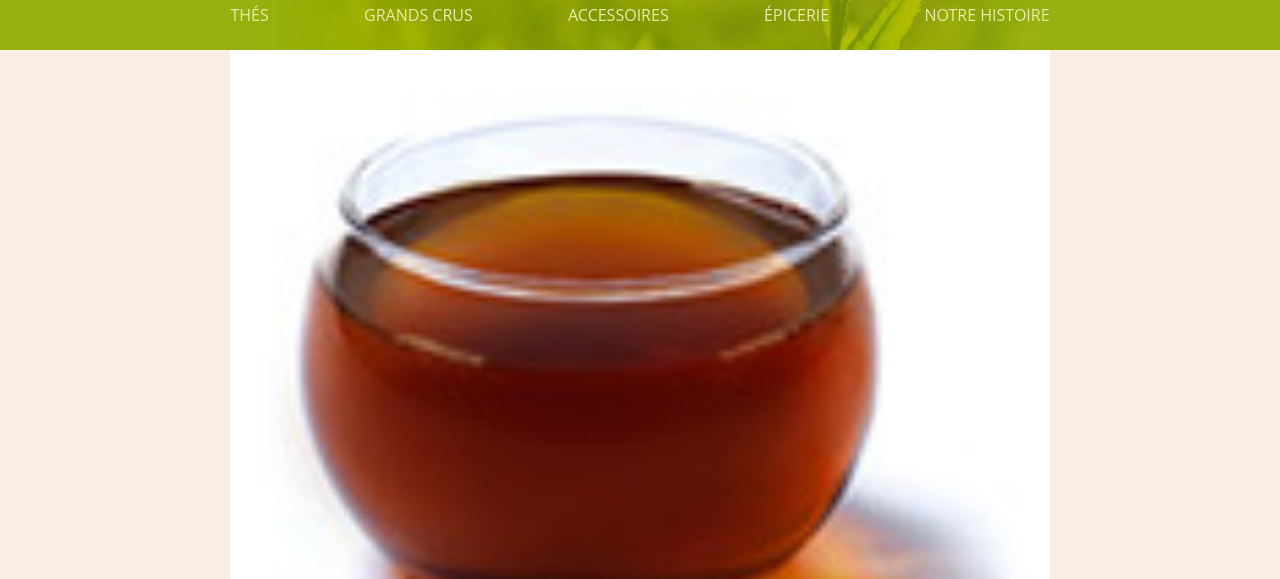
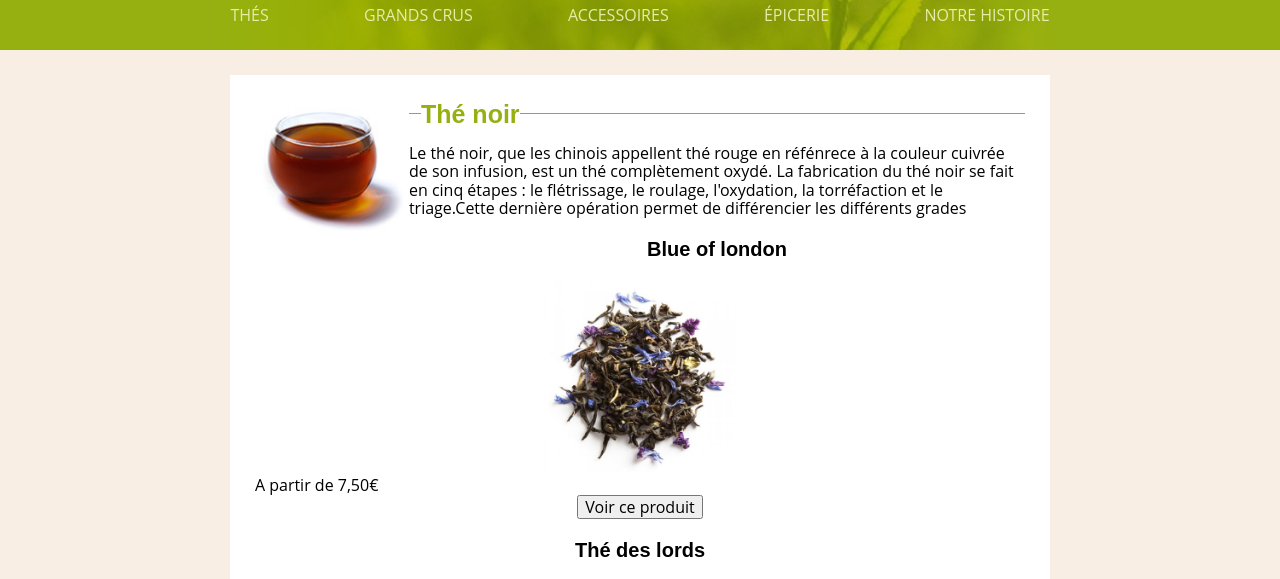
Before and after one commit to AhmadGhlm/Exercice_CupOfTea, a plain HTML site: page listing.html in a window 1280 px wide. Shown: the part 195-774 px from the top of the page. Drawn offline with Linux system fonts and the light colour scheme; a web font is replaced by a local one.

Commit message:
add main section and float for image

```diff
--- a/css/style.css
+++ b/css/style.css
@@ -188,6 +188,49 @@ main article .saveur {
   color: #d4d4d4;
 }
 
+/* MAIN (Listing page) */
+
+main #list {
+  margin: 3% 0;
+  padding: 3%;
+  display: flex;
+  flex-direction: column;
+  justify-content: space-around;
+  background-color: #ffffff;
+  text-align: center;
+}
+
+.tea fieldset {
+  margin: 0;
+  text-align: left;
+  border: none;
+  border-top: 1px solid #96b011;
+}
+
+.tea p {
+  margin: 0%;
+  text-align: left;
+}
+
+.tea h2 {
+  margin: 0;
+  color: #96b011;
+}
+
+.clear {
+  clear: both;
+  display: none;
+}
+
+.categorie {
+  width: 20%;
+  float: left;
+}
+
+.source {
+  width: 25%;
+}
+
 /* FOOTER (all pages) */
 
 footer {
```
